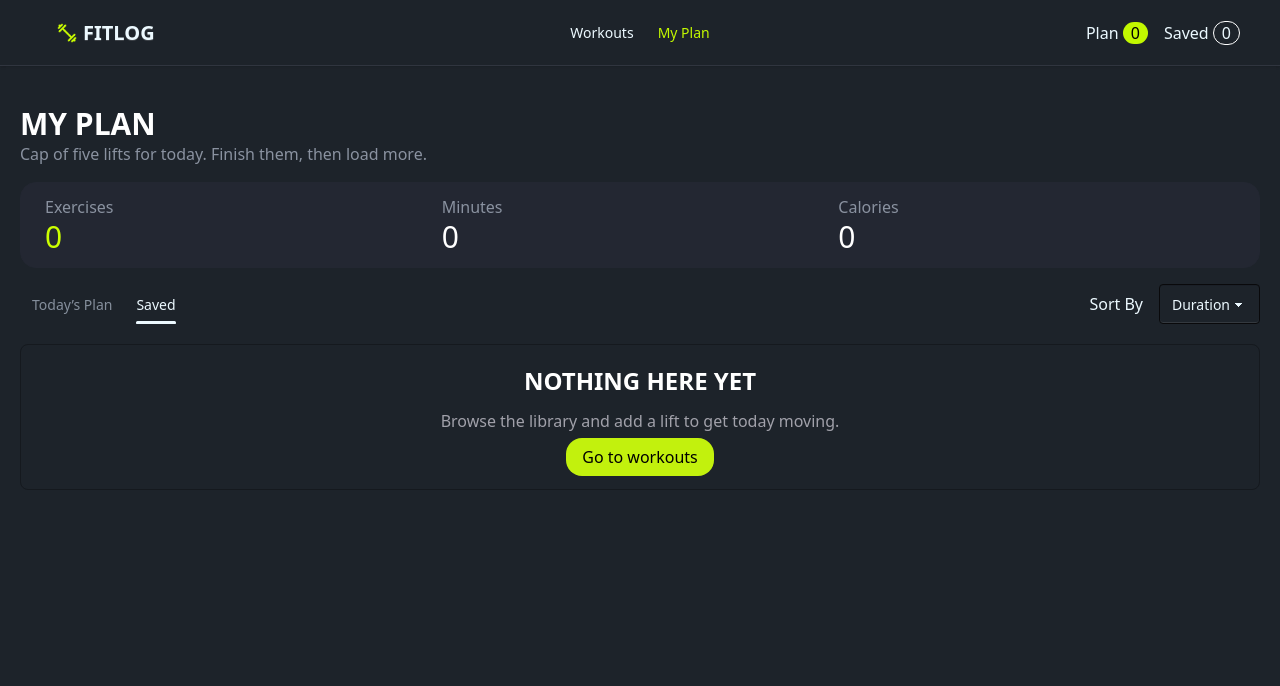
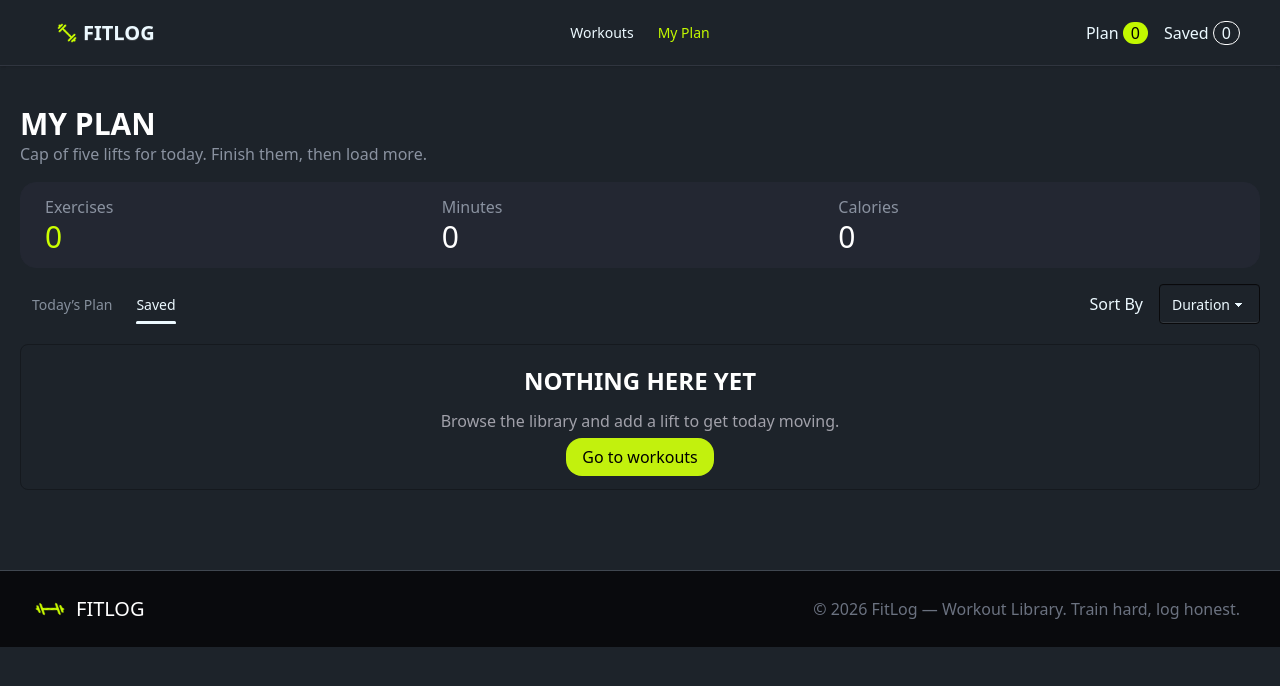
Before and after one commit to rezasdsju/fit-log, a Next.js app: page /my-plan in a window 1280 px wide. Shown: the top 686 px of the page. Built offline with nearby package versions, Linux system fonts and the light colour scheme.

Commit message:
feat: add footer

```diff
--- a/src/app/layout.tsx
+++ b/src/app/layout.tsx
@@ -4,6 +4,7 @@ import "./globals.css";
 import Navbar from "@/components/shared/Navbar";
 import WorkoutProvider from "@/context/WorkoutContext";
 import { ToastContainer } from "react-toastify";
+import Footer from "@/components/shared/Footer";
 const geistSans = Geist({
   variable: "--font-geist-sans",
   subsets: ["latin"],
@@ -33,7 +34,7 @@ export default function RootLayout({ children }: LayoutProps<"/">) {
         <WorkoutProvider>
         <Navbar></Navbar>
         {children}
-
+        <Footer></Footer>
         </WorkoutProvider>
         <ToastContainer />
 
```
